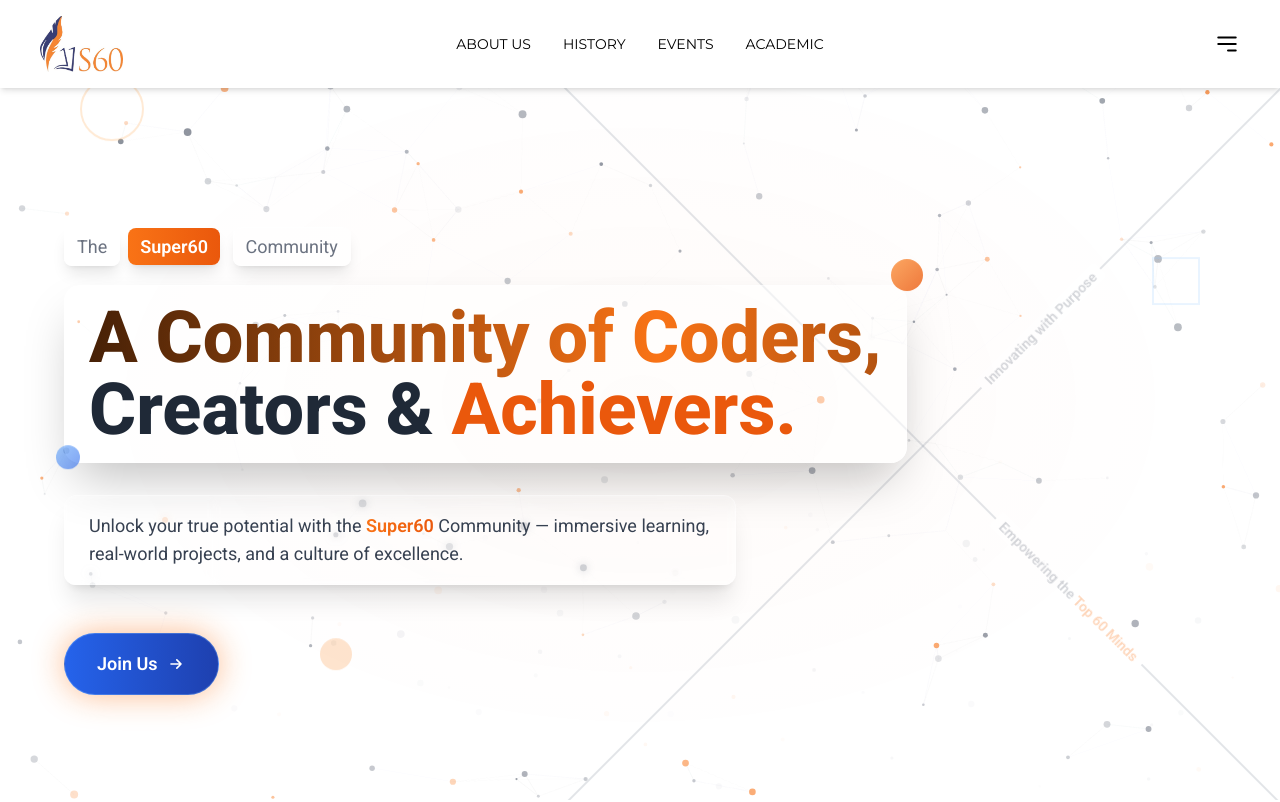
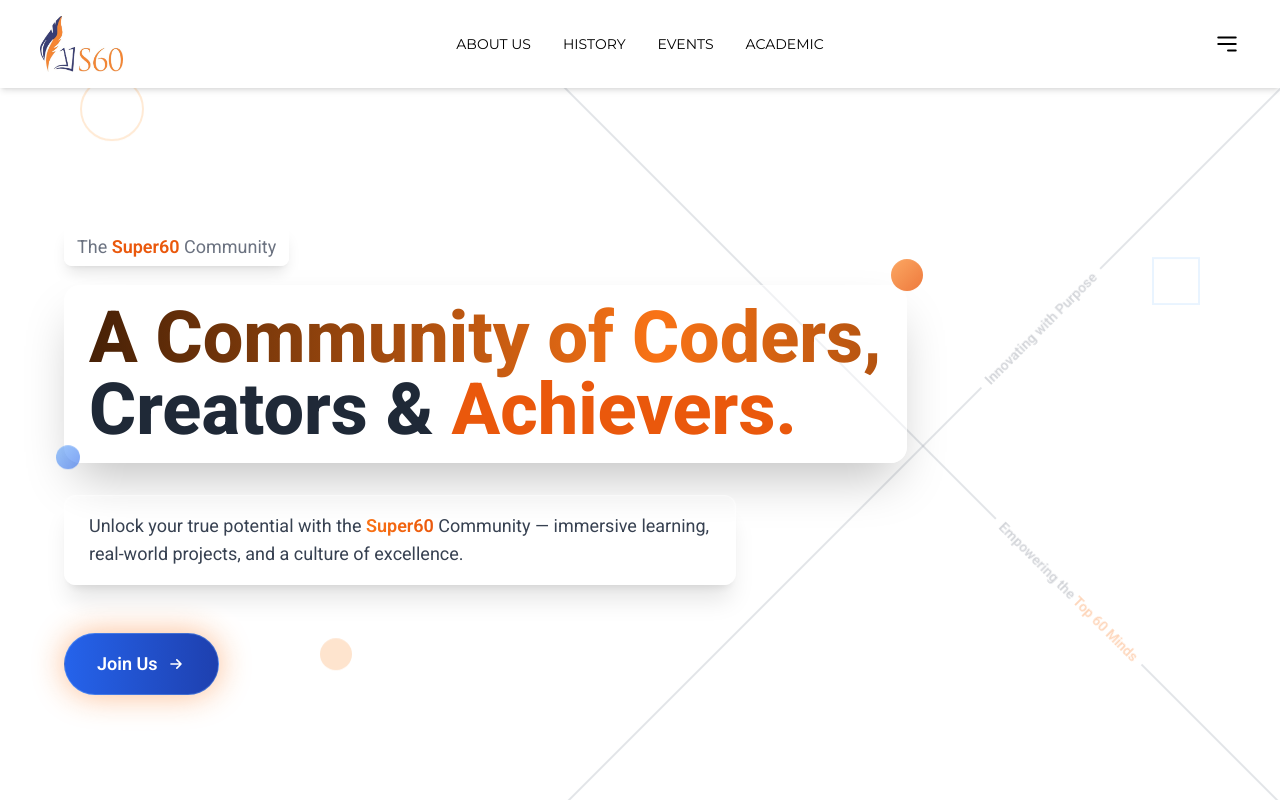
Before and after one commit to Uditkrpathak/Super_60, a React (Vite) app in the folder Frontend/: page / in a window 1280 px wide. Shown: the top 802 px of the page. Built offline with nearby package versions, Linux system fonts and the light colour scheme.

Commit message:
Hero section changes

```diff
--- a/Frontend/src/Components/Testonomials/HomeTestimonial.jsx
+++ b/Frontend/src/Components/Testonomials/HomeTestimonial.jsx
@@ -298,7 +298,7 @@ const HomeTestimonial = () => {
         </div>
 
         {/* Stats Section */}
-        <div
+        {/* <div
           data-animate
           className="mt-24 opacity-0 translate-y-12 transition-all duration-1200"
         >
@@ -325,7 +325,7 @@ const HomeTestimonial = () => {
               </div>
             ))}
           </div>
-        </div>
+        </div> */}
       </div>
 
       <style jsx>{`
--- a/Frontend/src/Components/hero/hero2.jsx
+++ b/Frontend/src/Components/hero/hero2.jsx
@@ -142,7 +142,7 @@ const Hero = () => {
         }}
       >
         {/* Animated Background Layer */}
-        <AnimatedBack scrollY={scrollY} bgActive={bgActive} />
+        {/* <AnimatedBack scrollY={scrollY} bgActive={bgActive} /> */}
         {/* <HeroLogoBg scrollY={scrollY} bgActive={bgActive} /> */}
 
         {/* Crosshair Background Animation */}
@@ -180,18 +180,14 @@ const Hero = () => {
             ref={el => textRefs.current[0] = el}
             className="text-lg text-gray-500 mb-6 font-large opacity-0"
           >
-            <span className="bg-white/50 backdrop-blur-sm rounded-lg px-3 py-2 border border-white/20 shadow-lg">
-              The
-            </span>
-            <span className="text-orange-600 font-semibold bg-gradient-to-r from-orange-500 to-orange-600 text-white rounded-lg px-3 py-2 ml-2 shadow-lg">
-              Super60
-            </span>{" "}
-            <span className="bg-white/50 backdrop-blur-sm rounded-lg px-3 py-2 ml-2 border border-white/20 shadow-lg">
+            <span className="bg-white/50 backdrop-blur-sm px-3 py-2 border border-white/20 shadow-lg rounded-lg">
+              The{" "}
+              <span className="text-orange-600 font-semibold">
+                Super60
+              </span>{" "}
               Community
             </span>
           </p>
-
-          {/* Hero Headline */}
           <div
             ref={el => textRefs.current[1] = el}
             className="relative inline-block opacity-0"
```
